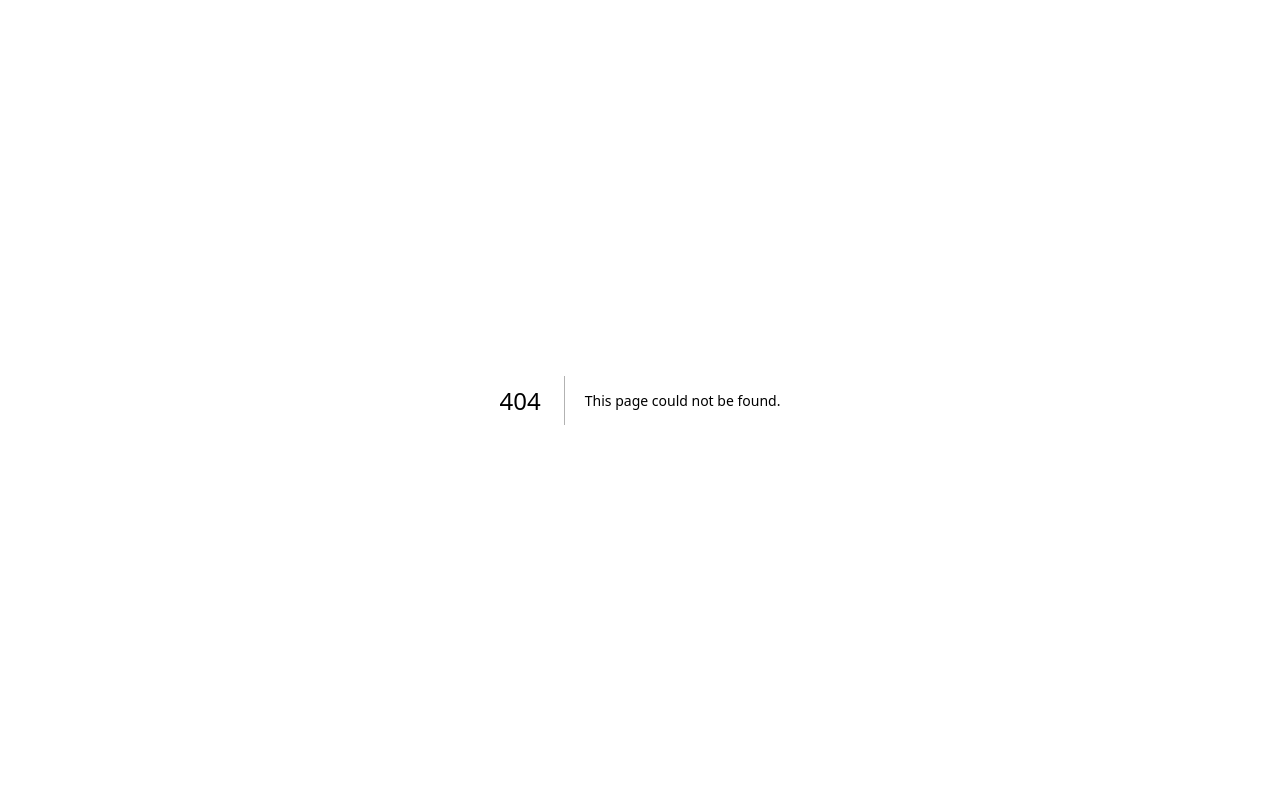
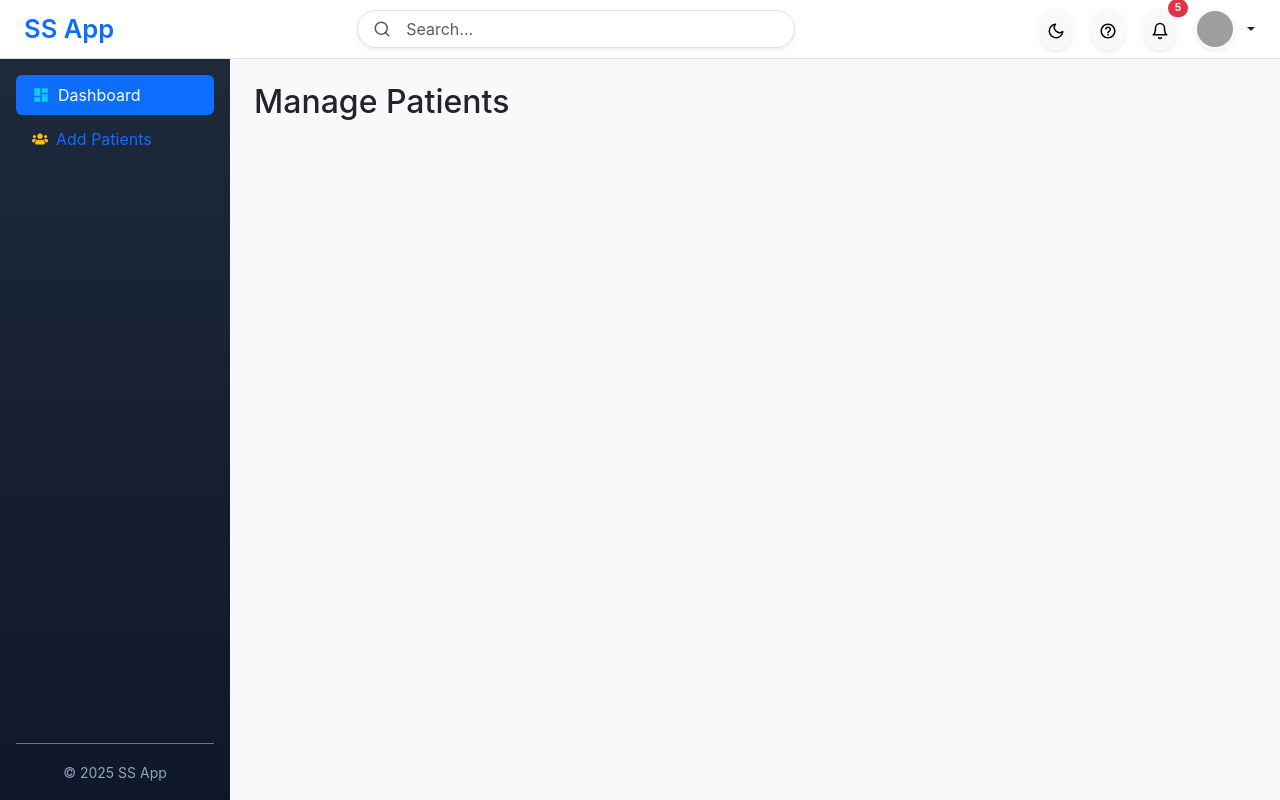
Before and after one commit to anilsahda/ssui, a Next.js app: page /admin/patient in a window 1280 px wide. Before the commit this address had no page. Built offline with nearby package versions, Linux system fonts and the light colour scheme; grey boxes are pictures that could not be loaded.

Commit message:
addes sidebare for admin

```diff
--- a/app/(admin)/admin/layout.tsx
+++ b/app/(admin)/admin/layout.tsx
@@ -74,8 +74,8 @@ export default function AdminLayout({ children }: { children: React.ReactNode })
                 </Link>
               </li>
               <li>
-                <Link href="/admin/item1" className="nav-link d-flex align-items-center gap-2 sidebar-link">
-                  <FaUsers size={16} className="text-warning" /> item 1
+                <Link href="/admin/patient" className="nav-link d-flex align-items-center gap-2 sidebar-link">
+                  <FaUsers size={16} className="text-warning" /> Add Patients
                 </Link>
               </li>
             </ul>
--- /dev/null
+++ b/app/(admin)/admin/patient/page.tsx
@@ -0,0 +1,11 @@
+import React from 'react'
+
+function page() {
+  return (
+    <div>
+      <h2>Manage Patients</h2>
+    </div>
+  )
+}
+
+export default page
```
